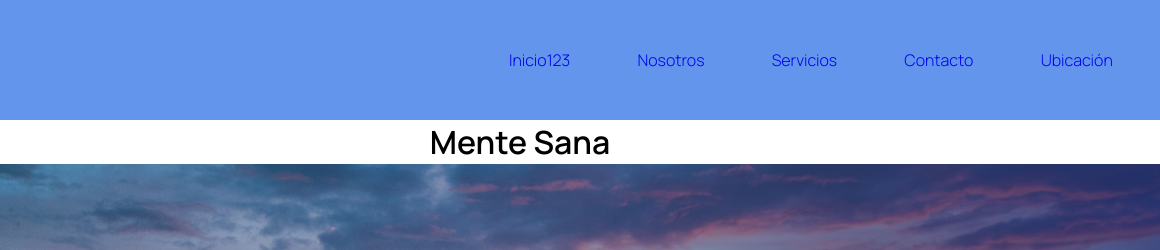
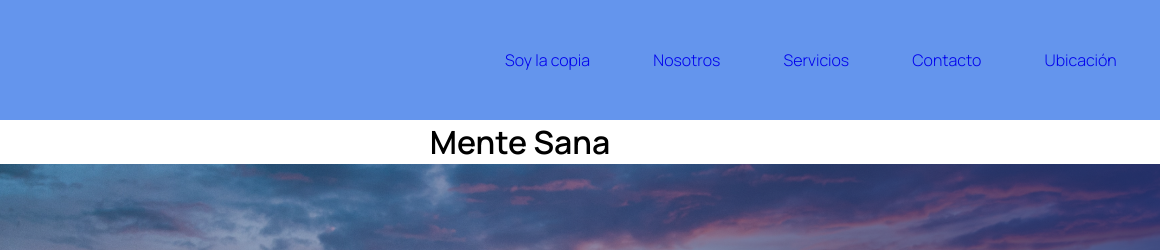
Before and after one commit to juandaho/prueba, a plain HTML site: page index.html in a window 1280 px wide. Shown: the top 250 px of the page, 120-1280 px from the left. Drawn offline with Linux system fonts and the light colour scheme.

Commit message:
ejemplo git hub

```diff
--- a/index.html
+++ b/index.html
@@ -29,7 +29,7 @@
         <nav>
 
             <ul class="navegacion">
-                <li><a href="index.html">Inicio123</a></li>
+                <li><a href="index.html">Soy la copia</a></li>
                 <li><a href="./pages/nosotros.html">Nosotros</a></li>
                 <li><a href="./pages/servicios.html">Servicios</a></li>
                 <li><a href="./pages/contacto.html">Contacto</a></li>
```
